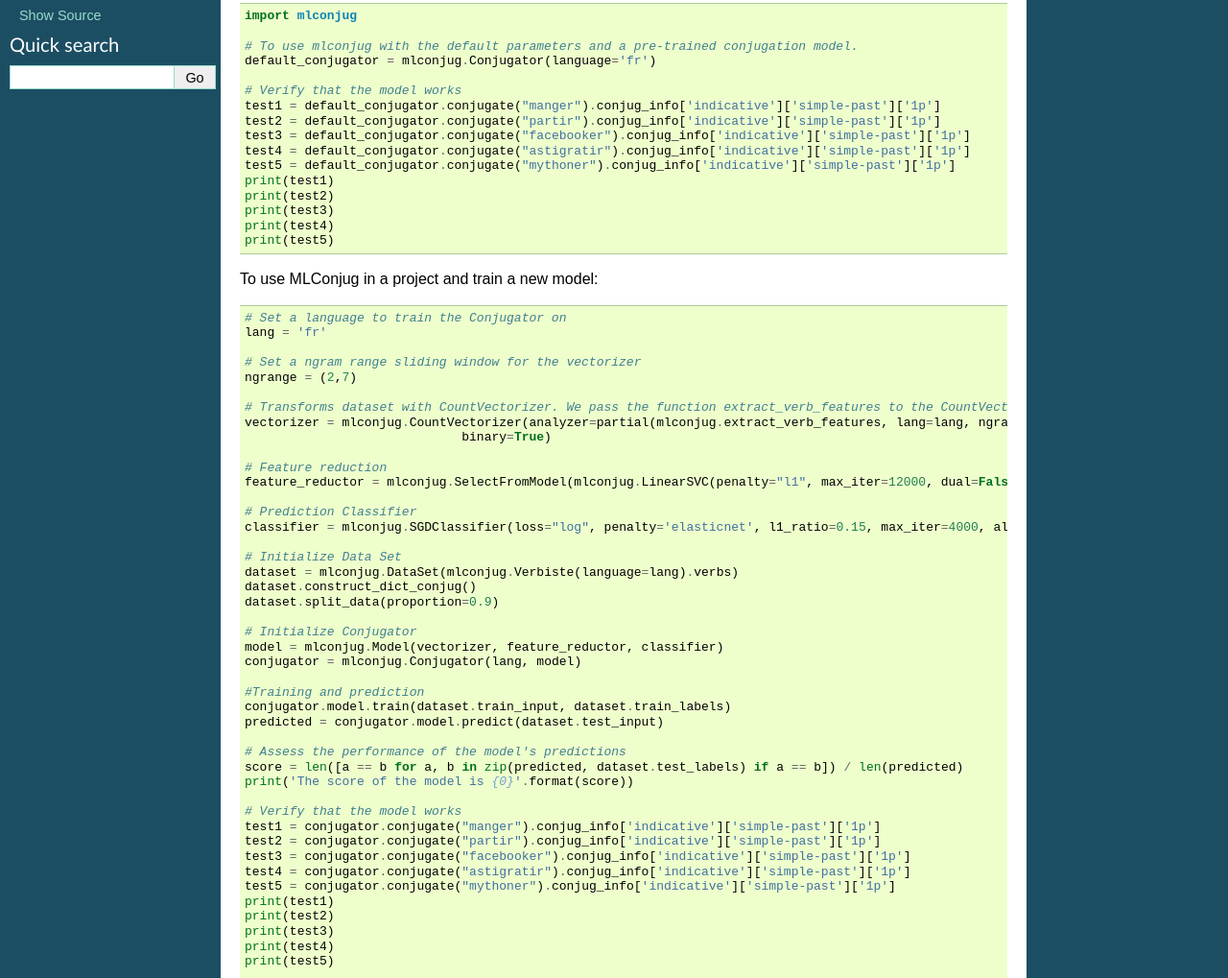
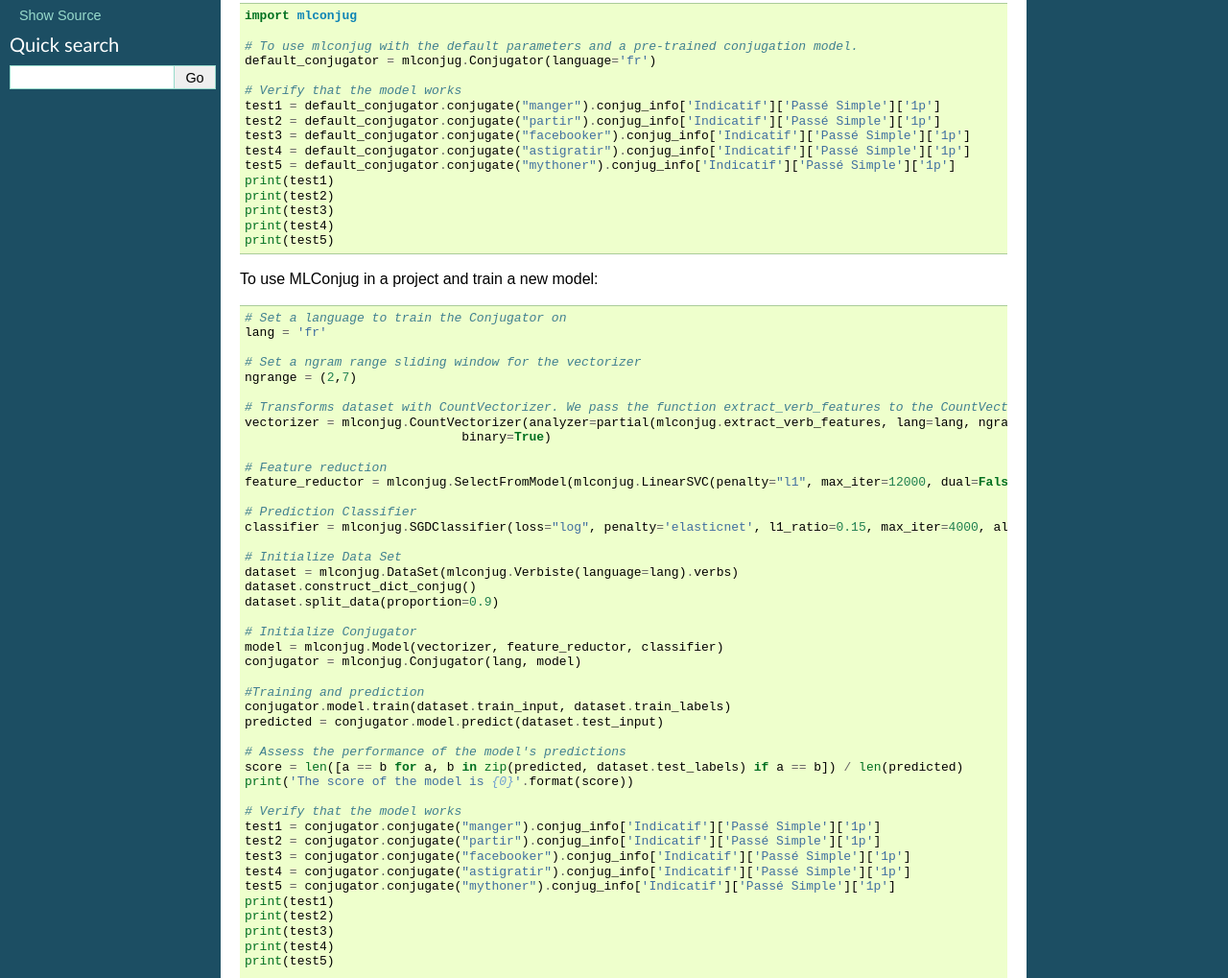
Before and after one commit to SekouD/mlconjug, a Sphinx documentation site: the page built from docs/usage.rst, in a window 1280 px wide. Shown: the part 193-1212 px from the top of the page at 96% size. Built offline with Sphinx 7.4.7, drawn with Linux system fonts in a browser that asks for light colours.

Commit message:
Updated documentation.

```diff
--- a/docs/usage.rst
+++ b/docs/usage.rst
@@ -13,11 +13,11 @@ To use MLConjug in a project with the provided pre-trained conjugation models::
     default_conjugator = mlconjug.Conjugator(language='fr')
 
     # Verify that the model works
-    test1 = default_conjugator.conjugate("manger").conjug_info['indicative']['simple-past']['1p']
-    test2 = default_conjugator.conjugate("partir").conjug_info['indicative']['simple-past']['1p']
-    test3 = default_conjugator.conjugate("facebooker").conjug_info['indicative']['simple-past']['1p']
-    test4 = default_conjugator.conjugate("astigratir").conjug_info['indicative']['simple-past']['1p']
-    test5 = default_conjugator.conjugate("mythoner").conjug_info['indicative']['simple-past']['1p']
+    test1 = default_conjugator.conjugate("manger").conjug_info['Indicatif']['Passé Simple']['1p']
+    test2 = default_conjugator.conjugate("partir").conjug_info['Indicatif']['Passé Simple']['1p']
+    test3 = default_conjugator.conjugate("facebooker").conjug_info['Indicatif']['Passé Simple']['1p']
+    test4 = default_conjugator.conjugate("astigratir").conjug_info['Indicatif']['Passé Simple']['1p']
+    test5 = default_conjugator.conjugate("mythoner").conjug_info['Indicatif']['Passé Simple']['1p']
     print(test1)
     print(test2)
     print(test3)
@@ -61,11 +61,11 @@ To use MLConjug in a project and train a new model::
     print('The score of the model is {0}'.format(score))
 
     # Verify that the model works
-    test1 = conjugator.conjugate("manger").conjug_info['indicative']['simple-past']['1p']
-    test2 = conjugator.conjugate("partir").conjug_info['indicative']['simple-past']['1p']
-    test3 = conjugator.conjugate("facebooker").conjug_info['indicative']['simple-past']['1p']
-    test4 = conjugator.conjugate("astigratir").conjug_info['indicative']['simple-past']['1p']
-    test5 = conjugator.conjugate("mythoner").conjug_info['indicative']['simple-past']['1p']
+    test1 = conjugator.conjugate("manger").conjug_info['Indicatif']['Passé Simple']['1p']
+    test2 = conjugator.conjugate("partir").conjug_info['Indicatif']['Passé Simple']['1p']
+    test3 = conjugator.conjugate("facebooker").conjug_info['Indicatif']['Passé Simple']['1p']
+    test4 = conjugator.conjugate("astigratir").conjug_info['Indicatif']['Passé Simple']['1p']
+    test5 = conjugator.conjugate("mythoner").conjug_info['Indicatif']['Passé Simple']['1p']
     print(test1)
     print(test2)
     print(test3)
```
